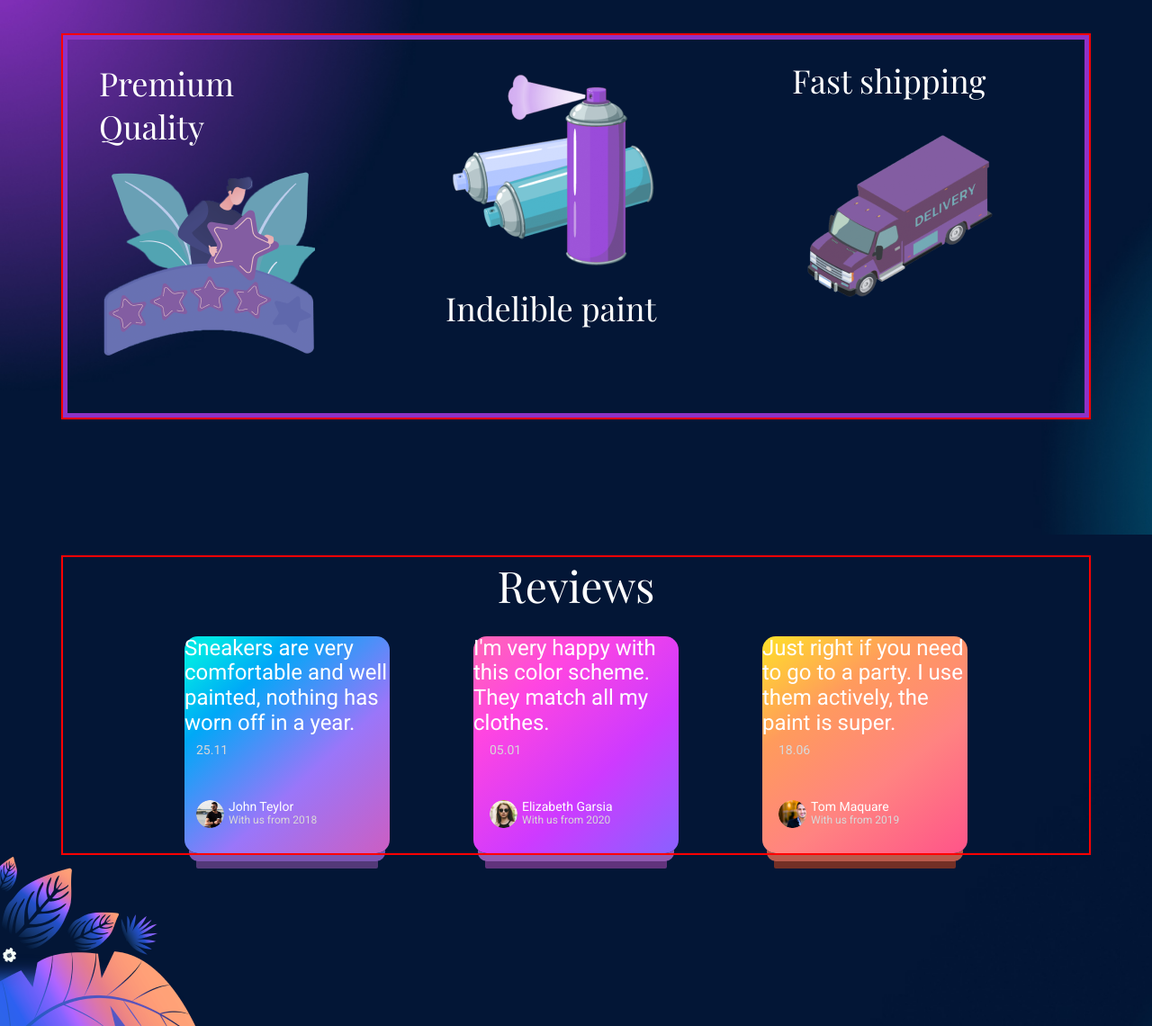
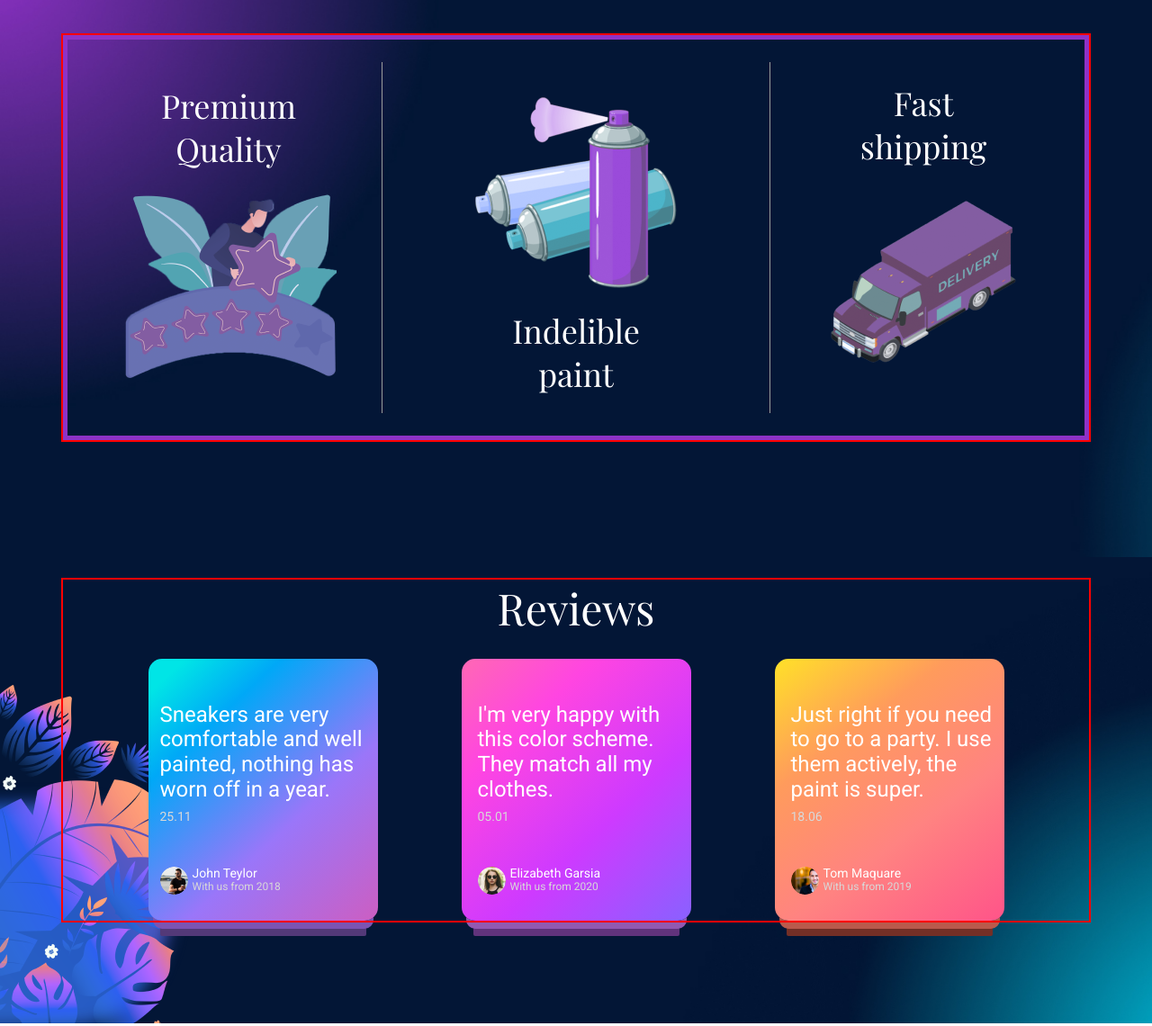
Before and after one commit to vadim01052011/ColorRave, a plain HTML site: page index.html in a window 1280 px wide. Shown: the part 1120-2260 px from the top of the page at 90% size. Drawn offline with nearby package versions, Linux system fonts and the light colour scheme; a web font is replaced by a local one.

Commit message:
My project

```diff
--- a/css/style.css
+++ b/css/style.css
@@ -83,7 +83,7 @@ font-weight: 300;
 line-height: 1.16;
 }
 
-.nav-link {
+.nav-link:hover {
 color: var(--texttitlebuttonabcg-color);
 font-family: "Roboto";
 font-size: 24px;
@@ -97,7 +97,19 @@ line-height: 1.16;
     gap: 5px;
 }
 
+.header-link {
+    color: var(--language-color);
+ font-size: 24px;
+ font-weight: 300;
+ line-height: 1.16;
+ }
 
+ .header-link:hover {
+    color: var(--texttitlebuttonabcg-color);
+ font-size: 24px;
+ font-weight: 300;
+ line-height: 1.16;
+ }
 
 .section-main {
     background-image: url(../img/bcg_colorrave.png);
@@ -110,13 +122,6 @@ line-height: 1.16;
 
 
 
-.header-link {
-   color: var(--language-color);
-font-size: 24px;
-font-weight: 300;
-line-height: 1.16;
-}
-
 .main-add {
     color: var(--texttitlebuttonabcg-color);
 font-family: "PT Serif";
@@ -126,7 +131,7 @@ line-height: 1.33;
 margin-left: 30px;
 }
 
-.main-title1 {
+.main-title {
     color: var(--texttitlebuttonabcg-color);
 font-family: "Playfair Display";
 font-size: 144px;
@@ -134,7 +139,7 @@ font-weight: 400;
 line-height: 1;
 }
 
-.main-title2 {
+.main-subtitle {
     color: var(--texttitlebuttonabcg-color);
 font-family: "Playfair Display";
 font-size: 72px;
@@ -165,6 +170,21 @@ margin-top: 41px;
 border-radius: 10px;
 }
 
+.main-button:hover {
+    color: var(--texttitlebuttonabcg-color);
+font-size: 24px;
+font-weight: 400;
+line-height: 1.16;
+background-color: var(--button-background);
+padding-top: 20px;
+padding-bottom: 19px;
+padding-left: 61px;
+padding-right: 61px;
+margin-top: 41px;
+border-radius: 10px;
+box-shadow: 10px 14px 48px 0px rgba(0,0,0,0.65);
+}
+
 
 
 .section-advantages {
@@ -180,20 +200,30 @@ border-radius: 10px;
 .advantages-list {
     display: flex;
     justify-content: center;
-    padding-right: 50px;
-    padding-left: 50px;
+    /* padding-right: 50px;
+    padding-left: 50px; */
     /* stroke-width: 5px;
 stroke: var(--button-background); */
-border: 5px solid var(--button-background);
+
+}
+
+.advantages-box {
+    padding-top: 25px;
+    padding-bottom: 25px;
+    border: 5px solid var(--button-background);
 }
 
 .advantages-item1 {
     display: flex;
     flex-direction: column;
+
     padding-top: 25px;
     padding-bottom: 25px;
     padding-right: 50px;
-    padding-bottom: 50px;
+    padding-left: 50px;
+    border-right: 1px solid var(--div-background);
+    align-items: center;
+    text-align: center;
 }
 
 .advantages-item2 {
@@ -203,6 +233,9 @@ border: 5px solid var(--button-background);
     padding-bottom: 19px;
     padding-right: 95px;
     padding-left: 95px;
+    border-right: 1px solid var(--div-background);
+    align-items: center;
+    text-align: center;
 }
 
 .advantages-item3 {
@@ -212,6 +245,9 @@ border: 5px solid var(--button-background);
     padding-left: 50px;
     padding-top: 22px;
     padding-bottom: 25px;
+    align-items: center;
+    text-align: center;
+
 }
 
 .advantages-title1 {
@@ -222,6 +258,7 @@ font-weight: 400;
 line-height: 1.33;
 margin-bottom: 4px;
 /* margin-right: 90px; */
+width: 159px;
 }
 
 .advantages-title2 {
@@ -233,6 +270,7 @@ margin-bottom: 4px;
     margin-top: 10px;
     /* margin-left: 135px;
     margin-right: 134px; */
+    width: 161px;
 }
 
 .advantages-title3 {
@@ -243,6 +281,7 @@ font-weight: 400;
 line-height: 1.33;
 margin-bottom: 6px;
 /* margin-left: 95px; */
+width: 151px;
 
 }
 
@@ -256,15 +295,16 @@ margin-bottom: 6px;
 }
 
 .advantages-img3 {
-
+    width: 240px;
+    height: 240px;
 }
 
 
 .section-reviews {
-    background-image: url(../img/bcg_reviews.jpg), url(../img/flo_wers.png);
-    background-repeat: no-repeat, no-repeat;
-    background-size: cover, cover;
-    background-position: center, center;
+    background-image: url(../img/flo_wers.png), url(../img/bcg_reviews.jpg);
+    background-repeat: no-repeat no-repeat;
+    background-position: bottom left, center;
+    background-size: auto, cover;
     padding-top: 25px;
     padding-bottom: 114px;
 }
@@ -289,6 +329,10 @@ gap: 93px;
     border-radius: 15px;
 background: linear-gradient(137deg, #00E5E6 7.29%, #00A8F7 26.04%, #9A76F9 62.5%, #CC5EC2 100%);
 box-shadow: 0px 14px 0px -5px #7B54B2, 0px 30px 0px -13px #533978;
+padding-top: 49px;
+padding-bottom: 29px;
+padding-right: 14px;
+padding-left: 13px;
 }
 
 .reviews-item2 {
@@ -296,6 +340,10 @@ box-shadow: 0px 14px 0px -5px #7B54B2, 0px 30px 0px -13px #533978;
     background: linear-gradient(137deg, #FF68B4 0%, #FF45E1 26.04%, #CE3AFF 62.84%, #8961FF 100%);
 
     box-shadow: 0px 14px 0px -5px #9159B1, 0px 30px 0px -13px #61337C;
+    padding-top: 49px;
+    padding-bottom: 29px;
+    padding-right: 9px;
+    padding-left: 18px;
 }
 
 
@@ -304,69 +352,64 @@ box-shadow: 0px 14px 0px -5px #7B54B2, 0px 30px 0px -13px #533978;
     background: linear-gradient(143deg, #FFE128 0%, #FF9B5C 30.21%, #FF8381 63.29%, #FF5489 100%);
 
     box-shadow: 0px 14px 0px -5px #B95A4C, 0px 30px 0px -13px #732F26;
+    padding-top: 49px;
+    padding-bottom: 29px;
+    padding-right: 9px;
+    padding-left: 18px;
 }
 
-.reviews_list-title1 {
+.reviews-subtitle1 {
 color: var(--texttitlebuttonabcg-color);
 font-size: 24px;
 font-weight: 400;
 line-height: 1.16;
 width: 228px;
-/* padding-top: 49px;
+
 margin-bottom: 8px;
-padding-left: 13px;
-padding-right: 14px; */
+
 }
 
-.reviews_list-title2 {
+.reviews-subtitle2 {
     color: var(--texttitlebuttonabcg-color);
     font-size: 24px;
     font-weight: 400;
     line-height: 1.16;
     width: 228px;
-    /* padding-top: 49px;
     margin-bottom: 8px;
-    padding-left: 18px;
-    padding-right: 9px; */
 }
 
-.reviews_list-title3 {
+.reviews-subtitle3 {
     color: var(--texttitlebuttonabcg-color);
     font-size: 24px;
 font-weight: 400;
 line-height: 1.16;
 width: 228px;
-/* padding-top: 49px;
 margin-bottom: 8px;
-padding-left: 18px;
-padding-right: 9px; */
+
 }
 
-.reviews_list-text1-1 {
+.reviews-date1 {
     color: var(--rewiesp-color);
 font-size: 14px;
 font-weight: 400;
 line-height: 1.14;
-padding-left: 13px;
-margin-top: 8px;
+/* margin-bottom: 47px; */
 }
 
-.reviews_list-text1-2 {
+.reviews-date2 {
     color: var(--rewiesp-color);
 font-size: 14px;
 font-weight: 400;
 line-height: 1.14;
-padding-left: 18px;
-margin-top: 8px;
+/* margin-bottom: 47px; */
 }
 
-.reviews_list-text1-3 {
+.reviews-date3 {
     color: var(--rewiesp-color);
 font-size: 14px;
 font-weight: 400;
 line-height: 1.14;
-padding-left: 18px;
-margin-top: 8px;
+/* margin-bottom: 47px; */
 }
 
 .reviews-box {
@@ -377,18 +420,16 @@ margin-top: 8px;
     width: 31px;
 height: 31px;
 border-radius: 31px;
+margin-right: 5px;
 margin-top: 47px;
-margin-right: 5px;
-margin-left: 13px;
 }
 
 .reviews_list-img2 {
     width: 31px;
 height: 31px;
 border-radius: 31px;
+margin-right: 5px;
 margin-top: 47px;
-margin-right: 5px;
-margin-left: 18px;
 }
 
 .container-box {
@@ -402,12 +443,11 @@ font-weight: 400;
 line-height: 1.14;
 }
 
-.reviews_list-text2 {
+.reviews-text {
     color: var(--rewiesp-color);
 font-size: 12px;
 font-weight: 400;
 line-height: 1.16;
-padding-bottom: 29px;
 }
 
 
@@ -489,6 +529,20 @@ padding-left: 48px;
 padding-right: 49px;
 background-color: var(--button-background);
 border-radius: 16px;
+}
+
+.order-button:hover {
+    color: var(--texttitlebuttonabcg-color);
+font-size: 24px;
+font-weight: 400;
+line-height: 1.16;
+padding-top: 20px;
+padding-bottom: 20px;
+padding-left: 48px;
+padding-right: 49px;
+background-color: var(--button-background);
+border-radius: 16px;
+box-shadow: 10px 14px 48px 0px rgba(0,0,0,0.65);
 }
 
 
--- a/index.html
+++ b/index.html
@@ -35,8 +35,8 @@
         <div class="container">
         <img src="./img/logo_big.png" alt="logo_big" class="main-img">
         <p class="main-add">С&R</p>
-        <h1 class="main-title1">ColoRawe</h1>
-        <h2 class="main-title2">Your dream Nike</h2>
+        <h1 class="main-title">ColoRawe</h1>
+        <h2 class="main-subtitle">Your dream Nike</h2>
         <p class="main-text">On this site you can find custom Nike sneakers of your dreams.
             The original company caт`t create such beautiful
             sneakers as we do.
@@ -46,6 +46,7 @@
     </section>
     <section class="section-advantages">
         <div class="container">
+            <div class="advantages-box">
         <ul class="advantages-list">
             <li class="advantages-item1">
                 <h2 class="advantages-title1">Premium
@@ -64,52 +65,52 @@
             </li>
         </ul>
     </div>
+    </div>
     </section>
     <section class="section-reviews">
         <div class="container">
         <h2 class="reviews-title">Reviews</h2>
         <ul class="reviews-list">
             <li class="reviews-item1">
-                <h3 class="reviews_list-title1">Sneakers are very
+                <h3 class="reviews-subtitle1">Sneakers are very
                     comfortable and well
                     painted, nothing has
                     worn off in a year.</h3>
-                <p class="reviews_list-text1-1">25.11</p>
+                <p class="reviews-date1">25.11</p>
                 <div class="reviews-box">
                 <img src="./img/johnteylor.png" alt="john_teylor" class="reviews_list-img1">
                 <div class="container-box">
                 <h4 class="reviews_list-name">John Teylor</h4>
-                <p class="reviews_list-text2">With us from 2018</p>
+                <p class="reviews-text">With us from 2018</p>
                 </div>
             </div>
             </li>
             <li class="reviews-item2">
-                <h3 class="reviews_list-title2">I'm very happy with this color scheme.
+                <h3 class="reviews-subtitle2">I'm very happy with this color scheme.
                     They match all my clothes.</h3>
-                <p class="reviews_list-text1-2">05.01</p>
+                <p class="reviews-date2">05.01</p>
                 <div class="reviews-box">
                 <img src="./img/elizabethgarsia.png" alt="elizabeth_garsia" class="reviews_list-img2">
                 <div class="container-box">
                 <h4 class="reviews_list-name">Elizabeth Garsia</h4>
-                <p class="reviews_list-text2">With us from 2020</p>
+                <p class="reviews-text">With us from 2020</p>
                 </div>
                 </div>
             </li>
             <li class="reviews-item3">
-                <h3 class="reviews_list-title3">Just right if you need to go to a party.
+                <h3 class="reviews-subtitle3">Just right if you need to go to a party.
                     I use them actively, the paint is super.</h3>
-                <p class="reviews_list-text1-3">18.06</p>
+                <p class="reviews-date3">18.06</p>
                 <div class="reviews-box">
                 <img src="./img/tommaquare.png" alt="tom_maquare" class="reviews_list-img2">
                 <div class="container-box">
                 <h4 class="reviews_list-name">Tom Maquare</h4>
-                <p class="reviews_list-text2">With us from 2019</p>
+                <p class="reviews-text">With us from 2019</p>
                 </div>
                 </div>
             </li>
         </ul>
     </div>
-    <img src="./img/flo_wers.png" alt="flo_wers">
     </section>
     <section class="section-order">
         <div class="container">
```
